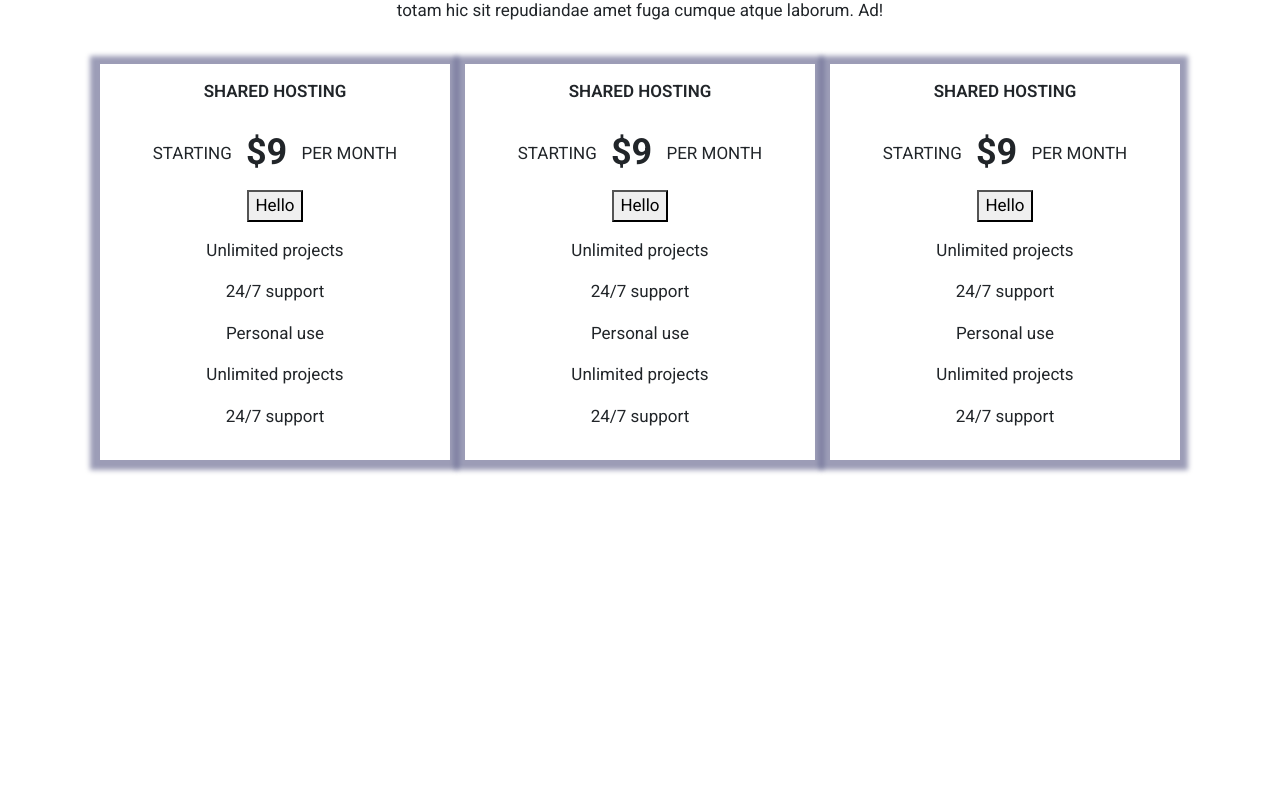
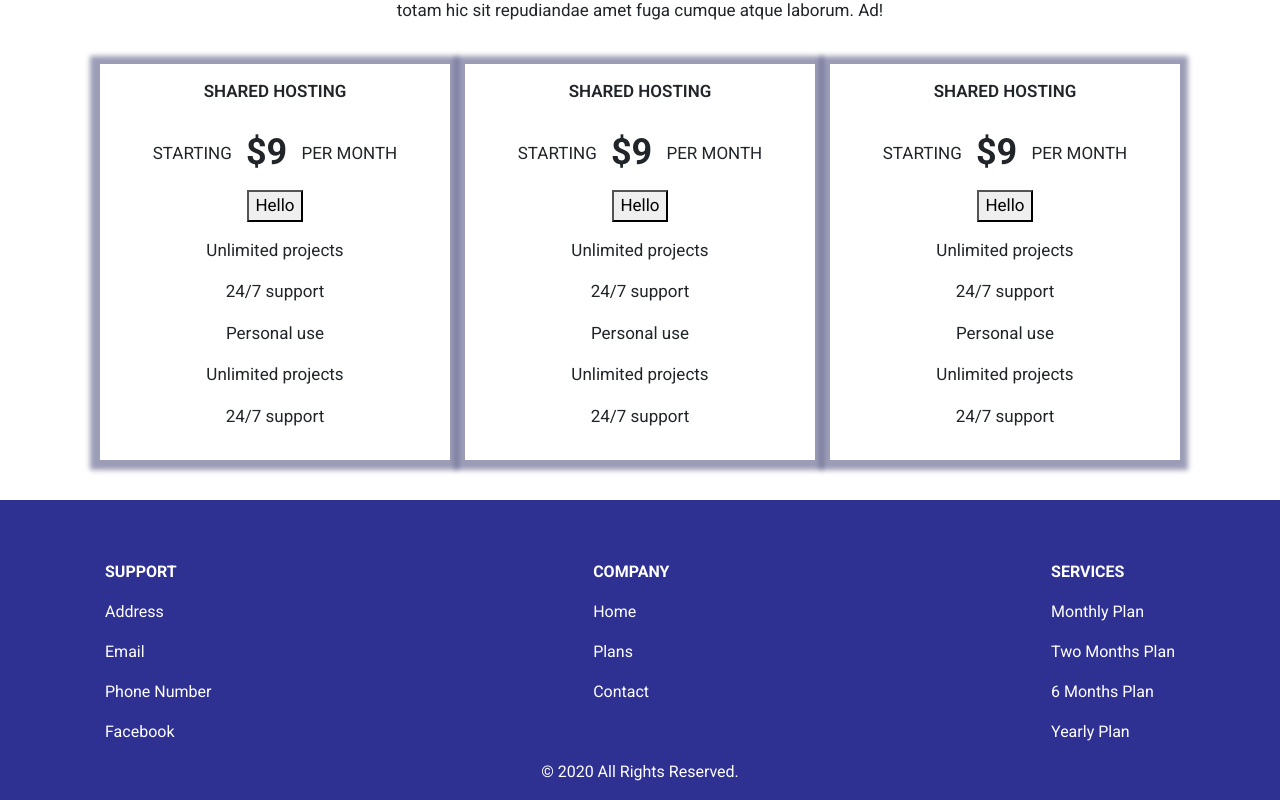
Before and after one commit to nathaliemekahal/troiiptv, a React (Create React App) app: page / in a window 1280 px wide. Shown: the part 912-1712 px from the top of the page. Before the commit the page ends 1412 px from the top, so only its background shows below. Built offline with nearby package versions, Linux system fonts and the light colour scheme.

Commit message:
footer added

```diff
--- a/src/App.js
+++ b/src/App.js
@@ -7,6 +7,7 @@ import Prices from "./components/Prices";
 import "typeface-roboto";
 import Jumbotron from "./components/Jumbotron";
 import Header from "./components/Header";
+import Footer from "./components/Footer";
 
 function App() {
   return (
@@ -17,6 +18,7 @@ function App() {
       </div>
       <Header title1="Check Out Awesome Plans, " title2="Order Now" />
       <Prices />
+      <Footer />
     </div>
   );
 }
--- /dev/null
+++ b/src/components/Footer.jsx
@@ -0,0 +1,43 @@
+import React from "react";
+import { Container, Row, Col } from "react-bootstrap";
+import "../styles/Footer.css";
+
+export default function Footer() {
+  return (
+    <>
+      <Container id="footer" fluid>
+        <Row>
+          <div>
+            <p> Support</p>
+            <p>Address</p>
+            <p>Email</p>
+            <p>Phone Number</p>
+            <p>
+              <a href=""> Facebook</a>
+            </p>
+          </div>
+          <div>
+            <p> Company</p>
+            <p>
+              <a href="">Home</a>
+            </p>
+            <p>
+              <a href="">Plans</a>
+            </p>
+            <p>
+              <a href="">Contact</a>
+            </p>
+          </div>
+          <div>
+            <p>Services</p>
+            <p>Monthly Plan</p>
+            <p>Two Months Plan</p>
+            <p>6 Months Plan</p>
+            <p>Yearly Plan</p>
+          </div>
+        </Row>
+        <p>© 2020 All Rights Reserved.</p>
+      </Container>
+    </>
+  );
+}
--- /dev/null
+++ b/src/styles/Footer.css
@@ -0,0 +1,29 @@
+#footer {
+  width: 100%;
+  height: 300px;
+  background-color: #2e3192;
+  color: white;
+}
+#footer .row {
+  display: flex !important;
+  justify-content: space-between;
+  margin: 0px 40px;
+}
+#footer .row div p:first-of-type {
+  text-transform: uppercase;
+  font-weight: bold;
+}
+#footer .row div a {
+  color: white;
+}
+#footer .row div a:hover {
+  text-decoration: none;
+  color: #ad235f;
+}
+#footer .row div {
+  padding: 0px 50px;
+  padding-top: 60px;
+}
+#footer > p {
+  text-align: center;
+}
```
